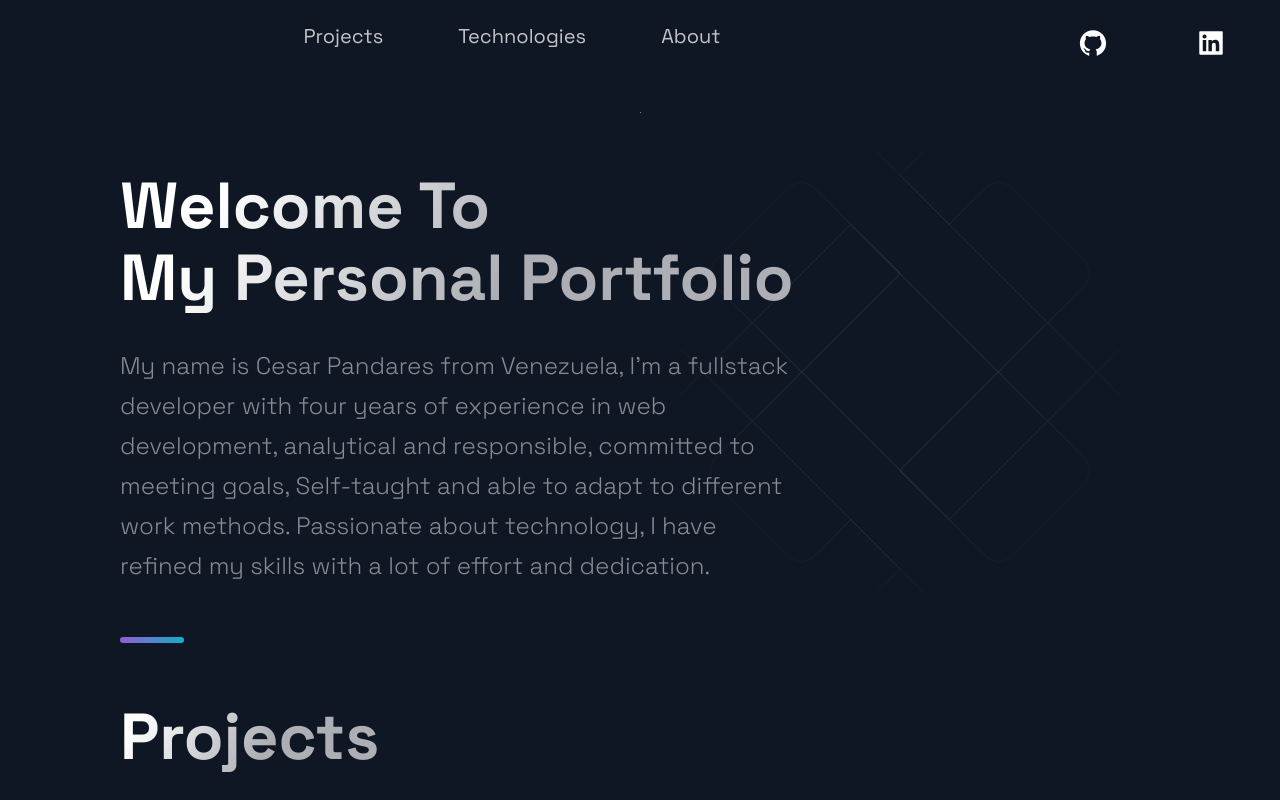
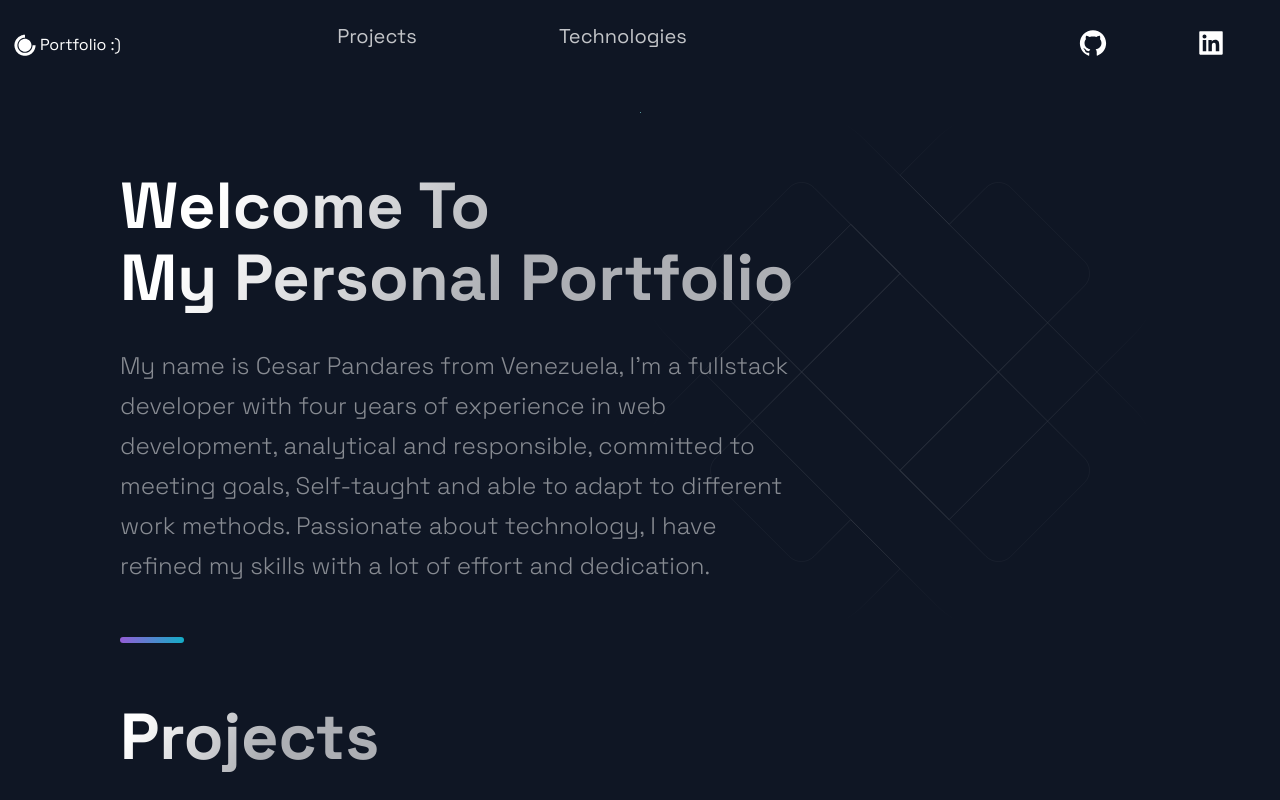
Before and after one commit to cpandares/portafolio, a Next.js app: page / in a window 1280 px wide. Shown: the top 800 px of the page. Built offline with nearby package versions, Linux system fonts and the light colour scheme.

Commit message:
remove about

```diff
--- a/src/components/Header/Header.js
+++ b/src/components/Header/Header.js
@@ -8,16 +8,16 @@ import { Container, Div1, Div2, Div3, NavLink, SocialIcons } from './HeaderStyle
 const Header = () =>  (
   <Container>
     <Div1>
-      {/* <Link href="/">
+      <Link href="/">
         <a style={{ display: 'flex', alignItems: 'center', color:"white" }}>
-          <DiCssdeck size="3rem" /> <span>Portfolio</span>
+          <DiCssdeck size="3rem" /> <span>Portfolio :)</span>
         </a>
-      </Link> */}
+      </Link>
     </Div1>
     <Div2>
       <li>
         <Link href="#projects">
-          <NavLink>Projects</NavLink>
+          <NavLink>Projects  </NavLink>
         </Link>
       </li>
       <li>
@@ -25,11 +25,7 @@ const Header = () =>  (
           <NavLink>Technologies</NavLink>
         </Link>
       </li>
-      <li>
-        <Link href="#about">
-          <NavLink>About</NavLink>
-        </Link>
-      </li>
+
     </Div2>
       <Div3>
         <SocialIcons href="https://github.com/cpandares" target="_blank">
```
